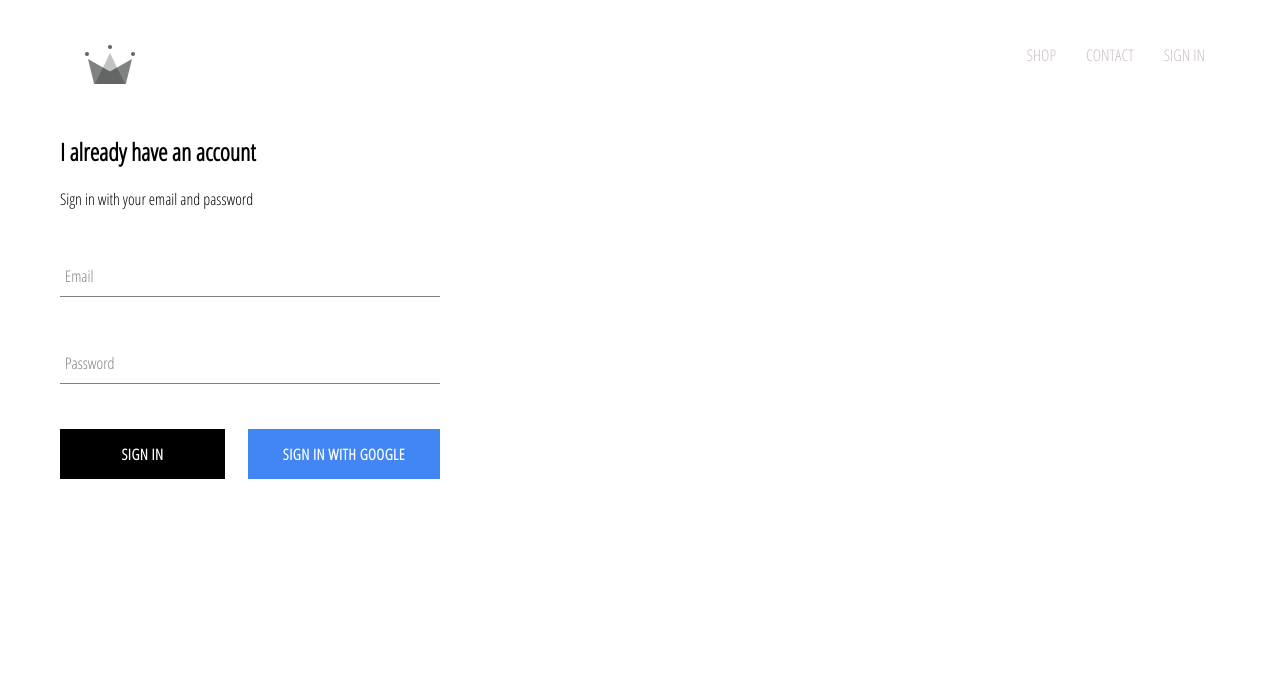
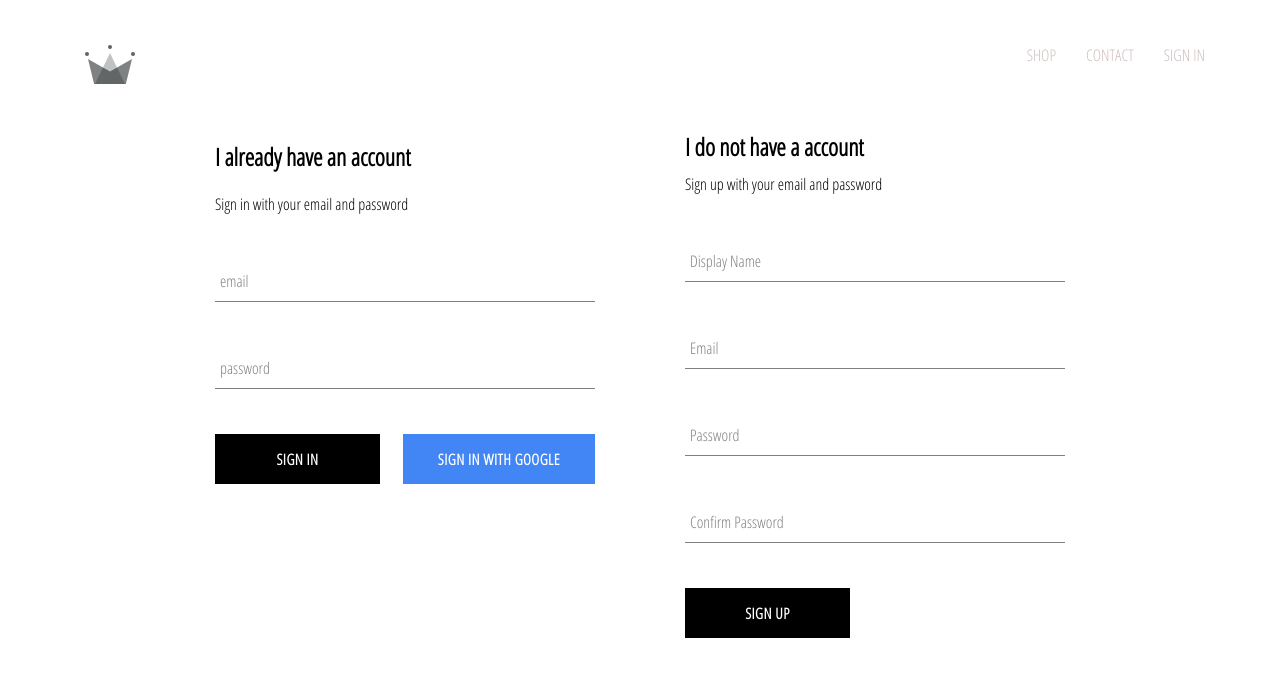
Before and after one commit to shadman17/e-commerce-react, a React (Create React App) app: page /signin in a window 1280 px wide. Shown: the top 676 px of the page. Built offline with nearby package versions, Linux system fonts and the light colour scheme; no server answers.

Commit message:
Adding authentication using firebase

```diff
--- a/src/App.js
+++ b/src/App.js
@@ -4,46 +4,57 @@
 
 import HomePage from "./homepage/homepage/homepage.component";
 import ShopPage from "./homepage/shop/shop.component";
-import SignInAndSignUpPage from "./homepage/sign-in-and-sign-up/sign-in-and-sign-up.component"
-import Header from "./components/header/header.component"
-import { auth } from './firebase/firebase.utils'
+import SignInAndSignUpPage from "./homepage/sign-in-and-sign-up/sign-in-and-sign-up.component";
+import Header from "./components/header/header.component";
+import { auth, createUserProfileDocument } from "./firebase/firebase.utils";
 
 class App extends React.Component {
-
-  constructor(){
+  constructor() {
     super();
 
     this.state = {
       currentUser: null,
-
-    }
+    };
   }
 
   unsubscribeFromAuth = null;
 
-  componentDidMount(){
-    this.unsubscribeFromAuth = auth.onAuthStateChanged(user => {
-      this.setState({currentUser: user})
+  componentDidMount() {
+    this.unsubscribeFromAuth = auth.onAuthStateChanged(async (userAuth) => {
+      if (userAuth) {
+        const userRef = await createUserProfileDocument(userAuth);
 
-      console.log(user);
-    })
+        userRef.onSnapshot((snapShot) => {
+          this.setState(
+            {
+              currentUser: {
+                id: snapShot.id,
+                ...snapShot.data(),
+              },
+            });
+            console.log(this.state)
+
+        });
+      }
+        this.setState({ currentUser: userAuth });
+
+    });
   }
 
-  componentWillUnmount(){
+  componentWillUnmount() {
     this.unsubscribeFromAuth();
   }
 
   render() {
     return (
-    <div className="App">
-      <Header currentUser = {this.state.currentUser} />
+      <div >
+        <Header currentUser={this.state.currentUser} />
         <Switch>
           <Route exact path="/" component={HomePage} />
           <Route path="/shop" component={ShopPage} />
           <Route path="/signin" component={SignInAndSignUpPage} />
         </Switch>
 
-      {/*<HomePage />*/}
       </div>
     );
   }
--- a/src/components/sign-in/sign-in.component.jsx
+++ b/src/components/sign-in/sign-in.component.jsx
@@ -1,60 +1,69 @@
-import React from "react";
-import FormInput from "../form-input/form-input.component";
-import CustomButton from "../custom-button/custom-button.component";
+import React from 'react';
 
-import "./sign-in.styles.scss";
-import { signInWithGoogle } from '../../firebase/firebase.utils'
+import FormInput from '../form-input/form-input.component';
+import CustomButton from '../custom-button/custom-button.component';
+
+import { auth, signInWithGoogle } from '../../firebase/firebase.utils';
+
+import './sign-in.styles.scss';
 
 class SignIn extends React.Component {
   constructor(props) {
     super(props);
 
     this.state = {
-      email: "",
-      password: "",
+      email: '',
+      password: ''
     };
   }
 
-  handleSubmit = e => {
-      e.preventdefault();
+  handleSubmit = async event => {
+    event.preventDefault();
 
-      this.setState({ email: '', password: ''})
-  }
+    const { email, password } = this.state;
 
+    try {
+      await auth.signInWithEmailAndPassword(email, password);
+      this.setState({ email: '', password: '' });
+    } catch (error) {
+      console.log(error);
+    }
+  };
 
-  handleChange = e =>{
-      const {value , name} = e.target;
+  handleChange = event => {
+    const { value, name } = event.target;
 
-      this.setState({[name]: value})
-  }
+    this.setState({ [name]: value });
+  };
 
   render() {
     return (
-      <div className="sign-in">
+      <div className='sign-in'>
         <h2>I already have an account</h2>
         <span>Sign in with your email and password</span>
 
-        <form onSubmit = {this.handleSubmit}>
+        <form onSubmit={this.handleSubmit}>
           <FormInput
-            name="email"
-            type="email"
-            handleChange = {this.handleChange}
+            name='email'
+            type='email'
+            handleChange={this.handleChange}
             value={this.state.email}
-            label = 'Email'
+            label='email'
             required
           />
-
           <FormInput
-            name="password"
-            type="password"
-            handleChange = {this.handleChange}
-            label = 'Password'
+            name='password'
+            type='password'
             value={this.state.password}
+            handleChange={this.handleChange}
+            label='password'
             required
           />
           <div className='buttons'>
-            <CustomButton name="button" type="submit"> Sign In </CustomButton>
-            <CustomButton name="button" onClick={signInWithGoogle} isGoogleSignIn> Sign In With Google </CustomButton>
+            <CustomButton type='submit'> Sign in </CustomButton>
+            <CustomButton onClick={signInWithGoogle} isGoogleSignIn>
+              Sign in with Google
+            </CustomButton>
           </div>
         </form>
       </div>
--- /dev/null
+++ b/src/components/sign-up/sign-up.component.jsx
@@ -0,0 +1,100 @@
+import React from "react";
+
+import FormInput from "../form-input/form-input.component";
+import CustomButton from "../custom-button/custom-button.component";
+
+import { auth, createUserProfileDocument } from "../../firebase/firebase.utils";
+
+import "./sign-up.styles.scss";
+
+class SignUp extends React.Component {
+  constructor() {
+    super();
+
+    this.state = {
+      displayName: "",
+      email: "",
+      password: "",
+      confirmPassword: "",
+    };
+  }
+
+  handleSubmit = async e => {
+    e.preventDefault();
+    const { displayName, email, password, confirmPassword } = this.state;
+
+    if (password !== confirmPassword) {
+      alert("passwords don't match");
+      return;
+    }
+
+    try {
+      const { user } = await auth.createUserWithEmailAndPassword(
+        email,
+        password
+      );
+      await createUserProfileDocument(user, { displayName });
+      this.setState({
+        displayName: "",
+        email: "",
+        password: "",
+        confirmPassword: "",
+      });
+    } catch (e) { console.error(e);}
+
+  };
+
+  handleChange = e => {
+      const {name, value} = e.target;
+
+      this.setState({[name]: value})
+  }
+
+  render() {
+    const { displayName, email, password, confirmPassword } = this.state;
+
+    return (
+      <div className="sign-up">
+        <h2 className="title">I do not have a account</h2>
+        <span>Sign up with your email and password</span>
+        <form className="sign-up-form" onSubmit={this.handleSubmit}>
+          <FormInput
+            type="text"
+            name="displayName"
+            value={displayName}
+            onChange={this.handleChange}
+            label="Display Name"
+            required
+          />
+          <FormInput
+            type="email"
+            name="email"
+            value={email}
+            onChange={this.handleChange}
+            label="Email"
+            required
+          />
+          <FormInput
+            type="password"
+            name="password"
+            value={password}
+            onChange={this.handleChange}
+            label="Password"
+            required
+          />
+          <FormInput
+            type="password"
+            name="confirmPassword"
+            value={confirmPassword}
+            onChange={this.handleChange}
+            label="Confirm Password"
+            required
+          />
+          <CustomButton type="submit">SIGN UP</CustomButton>
+        </form>
+      </div>
+    );
+  }
+}
+
+export default SignUp;
--- /dev/null
+++ b/src/components/sign-up/sign-up.styles.scss
@@ -0,0 +1,9 @@
+.sign-up {
+  display: flex;
+  flex-direction: column;
+  width: 380px;
+
+  .title {
+    margin: 10px 0;
+  }
+}
--- a/src/firebase/firebase.utils.js
+++ b/src/firebase/firebase.utils.js
@@ -1,6 +1,6 @@
-import firebase from 'firebase/app';
-import 'firebase/firestore';
-import  'firebase/auth';
+import firebase from "firebase/app";
+import "firebase/firestore";
+import "firebase/auth";
 
 const config = {
   apiKey: "AIzaSyBE1JaMMAy6aydiFnrm688Lko7V85RoPv0",
@@ -9,16 +9,44 @@
   storageBucket: "reactdemo-crwn-db.appspot.com",
   messagingSenderId: "271039109692",
   appId: "1:271039109692:web:5dce4d00598c7230f0c139",
-    measurementId: "G-CKR4X0L03K"
+  measurementId: "G-CKR4X0L03K",
 };
 
 firebase.initializeApp(config);
+
+export const createUserProfileDocument = async (userAuth, additionalData) => {
+  if (!userAuth) return;
+
+  const userRef = firestore.doc(`users/${userAuth.uid}`);
+
+  const snapShot = await userRef.get();
+
+  //console.log(snapShot);
+
+  if (!snapShot.exists) {
+    const { displayName, email } = userAuth;
+    const createDate = new Date();
+    try {
+      await userRef.set({
+        displayName,
+        email,
+        createDate,
+        ...additionalData,
+      });
+    } catch (err) {
+      console.log("error creating user", err.message);
+    }
+  }
+  return userRef;
+};
+
+
 
 export const auth = firebase.auth();
 export const firestore = firebase.firestore();
 
 const provider = new firebase.auth.GoogleAuthProvider();
-provider.setCustomParameters({ prompt: 'select_account' });
+provider.setCustomParameters({ prompt: "select_account" });
 export const signInWithGoogle = () => auth.signInWithPopup(provider);
 
 export default firebase;
--- a/src/homepage/sign-in-and-sign-up/sign-in-and-sign-up.component.jsx
+++ b/src/homepage/sign-in-and-sign-up/sign-in-and-sign-up.component.jsx
@@ -1,12 +1,14 @@
 import React from 'react';
 
-import './sign-in-and-sign-up.styles.css'
+import './sign-in-and-sign-up.styles.scss';
 
-import SignIn from '../../components/sign-in/sign-in.component'
+import SignIn from '../../components/sign-in/sign-in.component';
+import SignUp from '../../components/sign-up/sign-up.component';
 
 const SignInAndSignUpPage = () => (
     <div className='sign-in-and-sign-up'>
         < SignIn />
+        < SignUp />
     </div>
 )
 
--- /dev/null
+++ b/src/homepage/sign-in-and-sign-up/sign-in-and-sign-up.styles.scss
@@ -0,0 +1,6 @@
+.sign-in-and-sign-up {
+  width: 850px;
+  display: flex;
+  justify-content: space-between;
+  margin: 30px auto;
+}
```
Also changed, not shown: src/components/header/header.component.jsx (+19 -16 lines), src/homepage/sign-in-and-sign-up/sign-in-and-sign-up.styles.css (deleted). Lines whose indentation alone changed are shown as unchanged.
